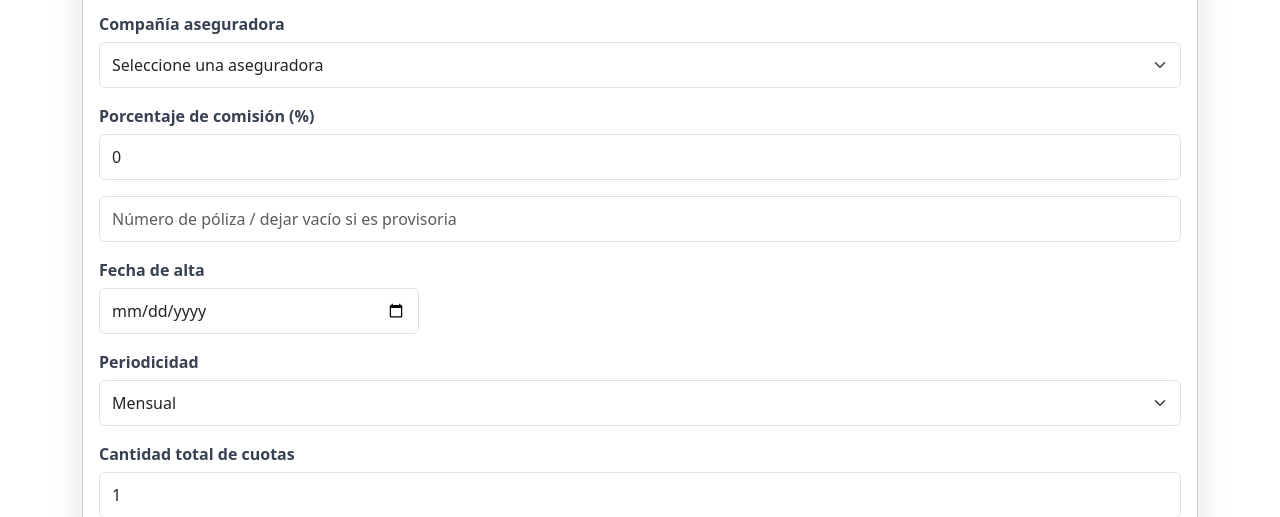
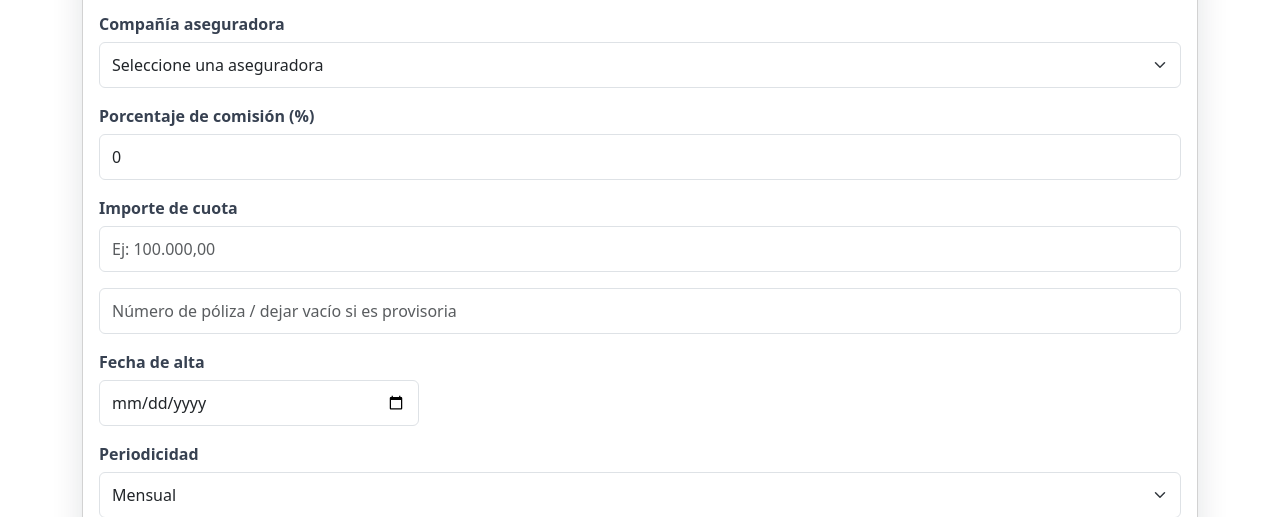
Before and after one commit to pasluiscespedes-rgb/pas_control, a Django app: page /polizas/nueva/ in a window 1280 px wide. Shown: the part 446-963 px from the top of the page. Run offline with Django 5.2, Linux system fonts and the light colour scheme; data comes from the database, SQL or seed files in the repository.

Commit message:
Agregar importe de cuota y ajustes de poliza

```diff
--- a/principal/templates/principal/crear_poliza.html
+++ b/principal/templates/principal/crear_poliza.html
@@ -140,6 +140,18 @@
                    placeholder="Ej: 15.00"
                 >
 
+                <label>Importe de cuota</label>
+
+                <input
+                    class="form-control mb-3"
+                    type="text"
+                    name="importe_cuota"
+                    id="importe_cuota"
+                    inputmode="decimal"
+                    placeholder="Ej: 100.000,00"
+                    value="{{ datos.importe_cuota|default:'' }}"
+                >
+
                 <input class="form-control mb-3"
                       type="text"
                       name="numero_poliza"
--- a/principal/views.py
+++ b/principal/views.py
@@ -29,7 +29,7 @@ from principal.models import MovimientoCliente
 from dateutil.relativedelta import relativedelta
 from django.shortcuts import render, redirect
 from .models import GastoCaja, Aseguradora, CierreCaja, TurnoCaja, PerfilUsuario, Sucursal
-from decimal import Decimal
+from decimal import Decimal, InvalidOperation
 from django.contrib import messages
 from backup_db import crear_backup
 import subprocess
@@ -793,6 +793,19 @@ def crear_poliza(request, cliente_id=None):
         fecha_alta = request.POST.get("fecha_alta")
         periodicidad = request.POST.get("periodicidad", "").strip()
         estado = request.POST.get("estado")
+        importe_cuota_texto = request.POST.get(
+            "importe_cuota",
+            ""
+        ).strip()
+
+        importe_cuota = None
+
+        if importe_cuota_texto:
+            importe_cuota = Decimal(
+                importe_cuota_texto
+                .replace(".", "")
+                .replace(",", ".")
+    )
 
         errores = []
 
@@ -873,6 +886,7 @@ def crear_poliza(request, cliente_id=None):
           tipo_seguro=tipo_seguro,
           compania=compania,
           porcentaje_comision=request.POST.get("porcentaje_comision") or 0,
+          importe_cuota=importe_cuota,
           numero_poliza=numero_poliza,
           fecha_alta=fecha_alta,
           fecha_vencimiento=fecha_vencimiento,
@@ -906,14 +920,14 @@ def editar_poliza(request, poliza_id):
     poliza = get_object_or_404(Poliza, id=poliza_id)
 
     if poliza.estado == "Anulada":
-        messages.warning(
+       messages.warning(
         request,
         "Esta póliza está anulada y no puede ser modificada."
-    )
-    return redirect(
-        "detalle_cliente",
-        cliente_id=poliza.cliente.id,
-    )
+        )
+       return redirect(
+          "detalle_cliente",
+          cliente_id=poliza.cliente.id,
+        )
 
     if request.method == "POST":
         vehiculo_id = request.POST.get("vehiculo")
@@ -923,10 +937,36 @@ def editar_poliza(request, poliza_id):
         fecha_alta_texto = request.POST.get("fecha_alta", "").strip()
         periodicidad = request.POST.get("periodicidad", "").strip()
         numero_cuota_texto = request.POST.get("numero_cuota", "").strip()
+        importe_cuota_texto = request.POST.get("importe_cuota", "").strip()
         estado = request.POST.get("estado", "").strip()
         observaciones = request.POST.get("observaciones", "").strip()
 
         errores = []
+
+        importe_cuota = None
+
+        if importe_cuota_texto:
+            try:
+                importe_normalizado = importe_cuota_texto.replace(" ", "")
+
+                if "," in importe_normalizado:
+                    importe_normalizado = (
+                        importe_normalizado
+                        .replace(".", "")
+                        .replace(",", ".")
+                    )
+
+                importe_cuota = Decimal(importe_normalizado)
+
+                if importe_cuota < 0:
+                    errores.append(
+                        "El importe de cuota no puede ser negativo."
+                    )
+
+            except InvalidOperation:
+                errores.append(
+                    "El importe de cuota no es válido."
+        )
 
         if not tipo_seguro:
             errores.append("Debe seleccionar un tipo de seguro.")
@@ -1062,6 +1102,11 @@ def editar_poliza(request, poliza_id):
                 "Compañía",
                 poliza.compania,
                 compania,
+            ),
+            (
+                "Importe de cuota",
+                poliza.importe_cuota,
+                importe_cuota,
             ),
             (
                 "Número de póliza",
@@ -1115,6 +1160,7 @@ def editar_poliza(request, poliza_id):
         poliza.tipo_seguro = tipo_seguro
         poliza.compania = compania
         poliza.porcentaje_comision = request.POST.get("porcentaje_comision") or 0
+        poliza.importe_cuota = importe_cuota
         poliza.numero_poliza = numero_poliza
         poliza.fecha_alta = fecha_alta
         poliza.fecha_vencimiento = fecha_vencimiento
```
Also changed, not shown: polizas/models.py (+8 -0 lines), principal/templates/principal/crear_cobro.html (+73 -0 lines), principal/templates/principal/editar_poliza.html (+11 -0 lines), polizas/migrations/0010_poliza_importe_cuota.py (added), 1 other file.
